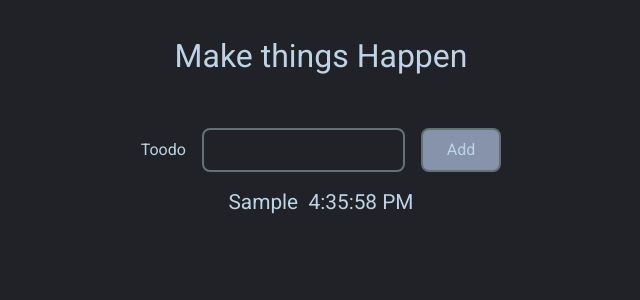
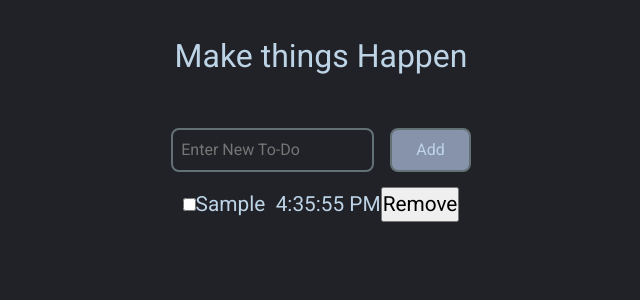
Before and after one commit to afrid18/Stone, a React (Vite) app: page / in a window 1280 px wide. Both pictures are taken after typing "Sample" into the empty fields and a click on the button "Add". Shown: the top 300 px of the page, without its empty margins (319-959 px from the left). Built offline with nearby package versions, Linux system fonts and the light colour scheme.

Commit message:
feat: add mark and remove functionality

```diff
--- a/package.json
+++ b/package.json
@@ -12,6 +12,7 @@
     "preview": "vite preview"
   },
   "dependencies": {
+    "prettier": "^3.0.3",
     "react": "^18.2.0",
     "react-dom": "^18.2.0"
   },
--- /dev/null
+++ b/src/AddTodoForm.jsx
@@ -0,0 +1,42 @@
+import { useRef } from "react";
+
+export default function AddTodoForm({ setTodoItems, setErrorMsg }) {
+  const inputRef = useRef(null);
+
+  function todoHandler(e) {
+    e.preventDefault();
+    const todo = inputRef.current.value;
+    if (!todo) {
+      setErrorMsg("please add todo..");
+      return;
+    }
+    setTodoItems((prev) => {
+      return [
+        ...prev,
+        {
+          id: crypto.randomUUID(),
+          text: todo,
+          completed: false,
+          timeStamp: new Date().toLocaleTimeString(),
+        },
+      ];
+    });
+    inputRef.current.value = "";
+  }
+
+  return (
+    <form className="row a-center j-ccenter">
+      <input
+        placeholder="Enter New To-Do"
+        type="text"
+        className="todo__input"
+        id="todoItem"
+        ref={inputRef}
+        autoComplete="off"
+      />
+      <button className="todo__add-btn" onClick={todoHandler}>
+        Add
+      </button>
+    </form>
+  );
+}
--- a/src/App.jsx
+++ b/src/App.jsx
@@ -1,51 +1,46 @@
+import { useState, useRef, useEffect } from "react";
+import AddTodoForm from "./AddTodoForm";
+import TodoList from "./TodoList";
+import "./App.css";
 
-import { useState, useRef, useEffect } from "react";
-import "./App.css"
 function App() {
-  const inputRef = useRef(null)
-  const [errorMsg, setErrorMsg] = useState("")
-  const [todoItems, setTodoItems] = useState(JSON.parse(localStorage.getItem('todos')) || [])
-  function todoHandler(e) {
-    e.preventDefault();
-    const todo = inputRef.current.value;
-    if (!todo) {
-      setErrorMsg("please add todo..")
-      return
-    }
-    setTodoItems((prev) => {
-      return [...prev, { 'text': todo, timeStamp: new Date().toLocaleTimeString() }]
-    })
+  const [errorMsg, setErrorMsg] = useState("");
+  const [todoItems, setTodoItems] = useState(
+    JSON.parse(localStorage.getItem("todos")) || [],
+  );
 
+  function toggleTodo(id, completed) {
+    console.log(completed);
+    setTodoItems((currTodos) => {
+      return currTodos.map((todo) => {
+        if (todo.id === id) {
+          return { ...todo, completed };
+        }
+        return todo;
+      });
+    });
+    console.log(todoItems);
   }
 
   useEffect(() => {
-    localStorage.setItem('todos', JSON.stringify(todoItems))
-    inputRef.current.value = "";
-    setErrorMsg("")
-  }, [todoItems])
-
+    localStorage.setItem("todos", JSON.stringify(todoItems));
+    setErrorMsg("");
+  }, [todoItems]);
 
   return (
     <>
       <h1 className="heading">Make things Happen</h1>
       <div className="todo">
         <p className="error">{errorMsg}</p>
-        <form className="row a-center j-ccenter">
-          <label htmlFor="todoItem" >Toodo</label>
-          <input type="text" className="todo__input" id="todoItem" ref={inputRef} />
-          <button className="todo__add-btn" onClick={todoHandler}>Add</button>
-        </form>
-        <ul role="list" className="todo__list">
-          {
-            todoItems.map((todo) => {
-              return <li key={todo.timeStamp} className="todo__item"><span className="todo__text">{todo.text}</span><span title="added time" className="todo__date">{todo.timeStamp}</span></li>
-            })
-          }
-        </ul>
-
+        <AddTodoForm setTodoItems={setTodoItems} setErrorMsg={setErrorMsg} />
+        <TodoList
+          todoItems={todoItems}
+          toggleTodo={toggleTodo}
+          setTodoItems={setTodoItems}
+        />
       </div>
     </>
-  )
+  );
 }
 
-export default App
+export default App;
--- /dev/null
+++ b/src/TodoItem.jsx
@@ -0,0 +1,26 @@
+export default function TodoItem(props) {
+  const { id, completed, text, timeStamp, toggleTodo, setTodoItems } = props;
+
+  function deleteTodo(id) {
+    setTodoItems((currTodos) => {
+      return currTodos.filter((todo) => todo.id != id);
+    });
+  }
+
+  return (
+    <li key={id} className="todo__item">
+      <span className="todo__text">
+        <input
+          type="checkbox"
+          checked={completed}
+          onChange={(e) => toggleTodo(id, e.target.checked)}
+        />
+        {text}
+      </span>
+      <span title="added time" className="todo__date">
+        {timeStamp}
+      </span>
+      <button onClick={() => deleteTodo(id)}>Remove</button>
+    </li>
+  );
+}
--- /dev/null
+++ b/src/TodoList.jsx
@@ -0,0 +1,19 @@
+import TodoItem from "./TodoItem";
+
+export default function TodoList({ todoItems, toggleTodo, setTodoItems }) {
+  return (
+    <ul role="list" className="todo__list">
+      {todoItems.length === 0 && "No To-Dos"}
+      {todoItems.map((todo) => {
+        return (
+          <TodoItem
+            {...todo}
+            toggleTodo={toggleTodo}
+            key={todo.id}
+            setTodoItems={setTodoItems}
+          />
+        );
+      })}
+    </ul>
+  );
+}
```
Also changed, not shown: 1 other file (tests, documents, lock files or other folders).
